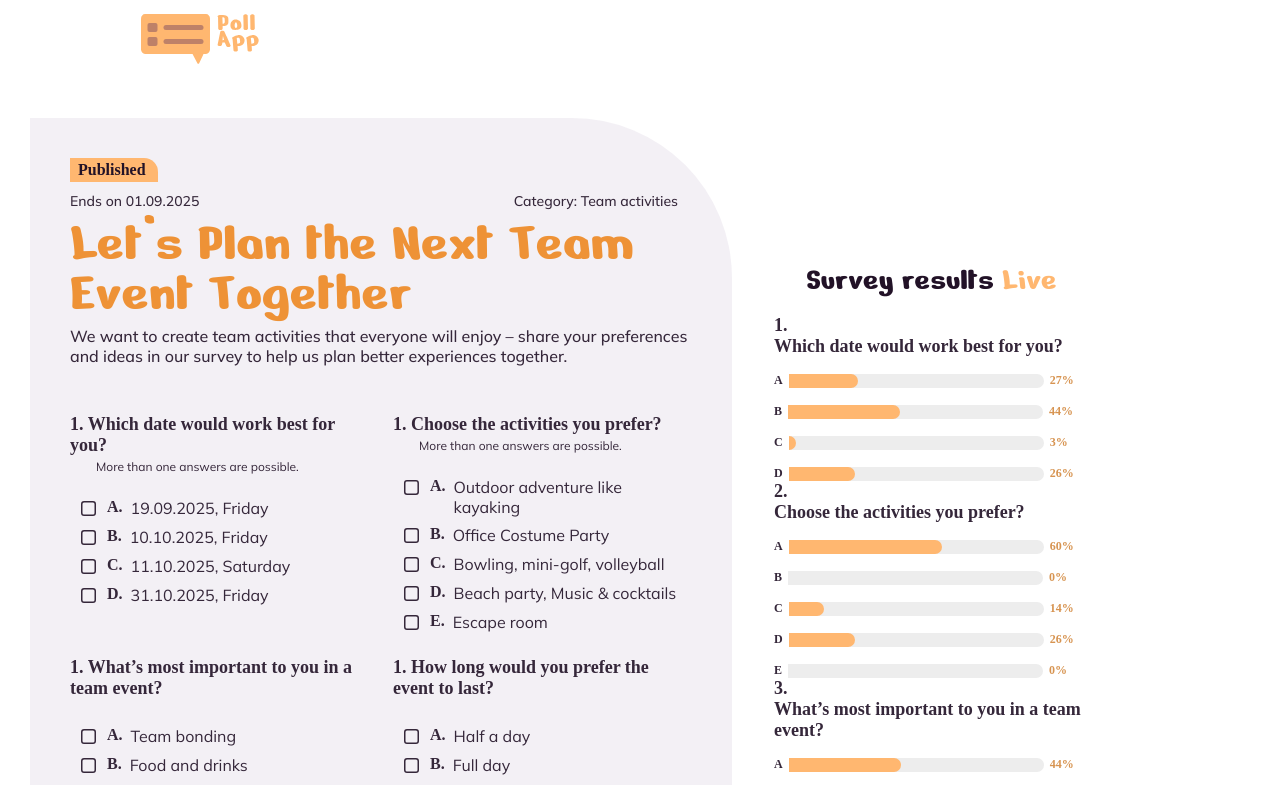
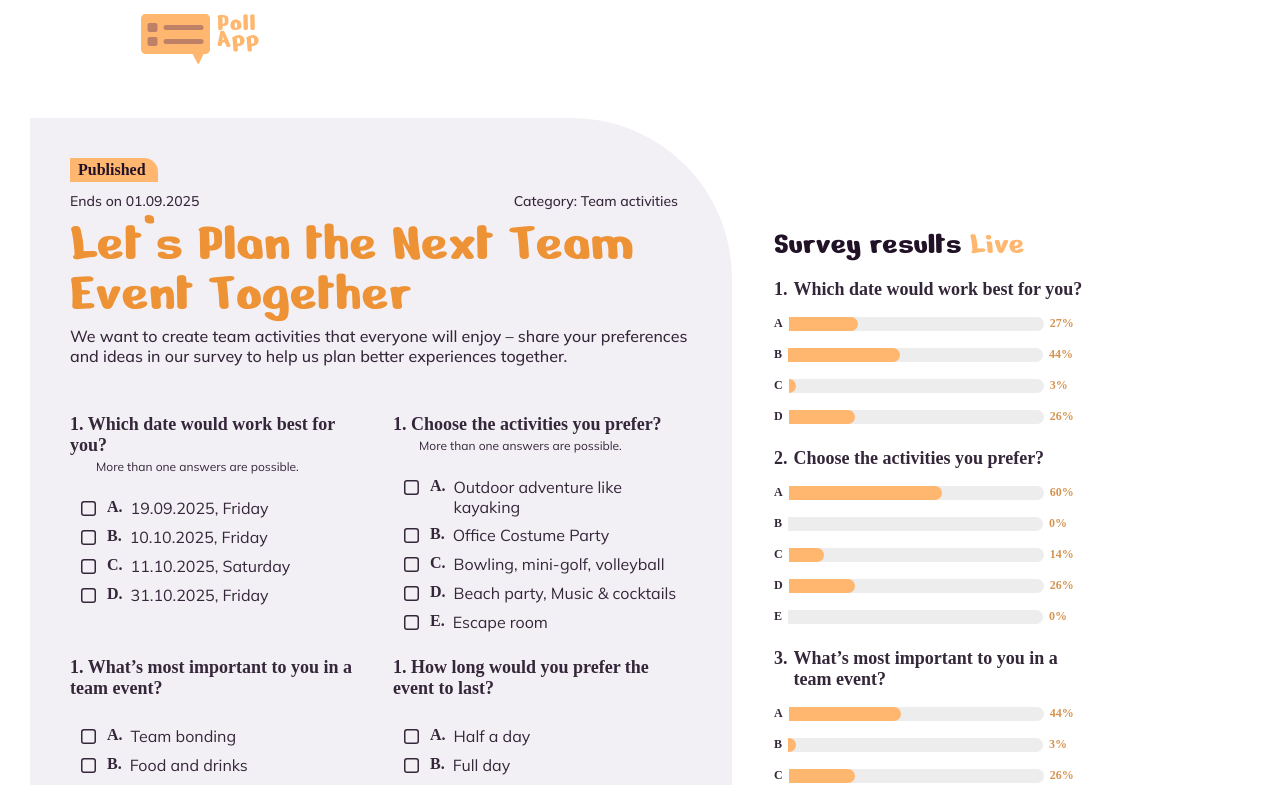
Before and after one commit to DavidGrossDev/poll-app, an Angular app: page /viewSurvey in a window 1280 px wide. Shown: the top 785 px of the page. Built offline with nearby package versions, Linux system fonts and the light colour scheme; a web font is replaced by a local one.

Commit message:
edit survey-view.scss

```diff
--- a/src/app/shared/components/survey-view/survey-view.scss
+++ b/src/app/shared/components/survey-view/survey-view.scss
@@ -2,6 +2,7 @@
 
 .survey-body {
     @include md.d_flex($jc: flex-start, $ai: flex-end, $gp: 42px);
+    margin-bottom: 42px;
 }
 
 .survey-overview {
@@ -116,8 +117,8 @@
 
 .survey-results {
     width: 315px;
-    height: 713px;
-    @include md.d_flex($fd: column, $jc: flex-start, $gp: 16px);
+    min-height: 678px;
+    @include md.d_flex($fd: column, $jc: flex-start, $ai: flex-start, $gp: 16px);
 
     &--header {
         >h2 {
@@ -130,10 +131,14 @@
     }
 
     &--list {
+        @include md.d_flex($fd: column, $jc: center, $ai: flex-start, $gp: 24px);
+
         &--card {
             @include md.d_flex($fd: column, $jc: center, $ai: flex-start, $gp: 16px);
 
-            >h3 {
+
+            &--headline {
+                @include md.d_flex($jc:flex-start, $ai: flex-start, $gp: 6px);
                 @include md.f_mulish($fs: 18px, $fw: 700, $clr: #35273A);
             }
 
@@ -153,7 +158,6 @@
                         border-radius: 0 20px 20px 0;
 
                         >div {
-                            // width: 97px;
                             height: 100%;
                             background-color: #FFB770;
                             border-radius: 0 20px 20px 0;
```
